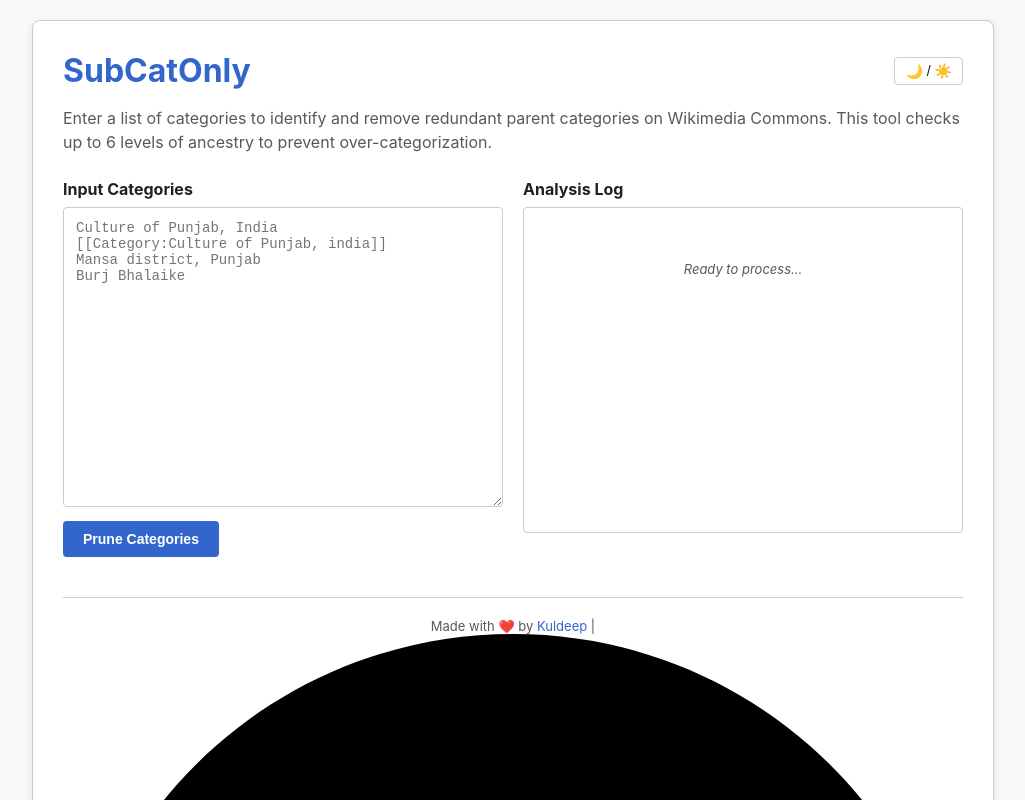
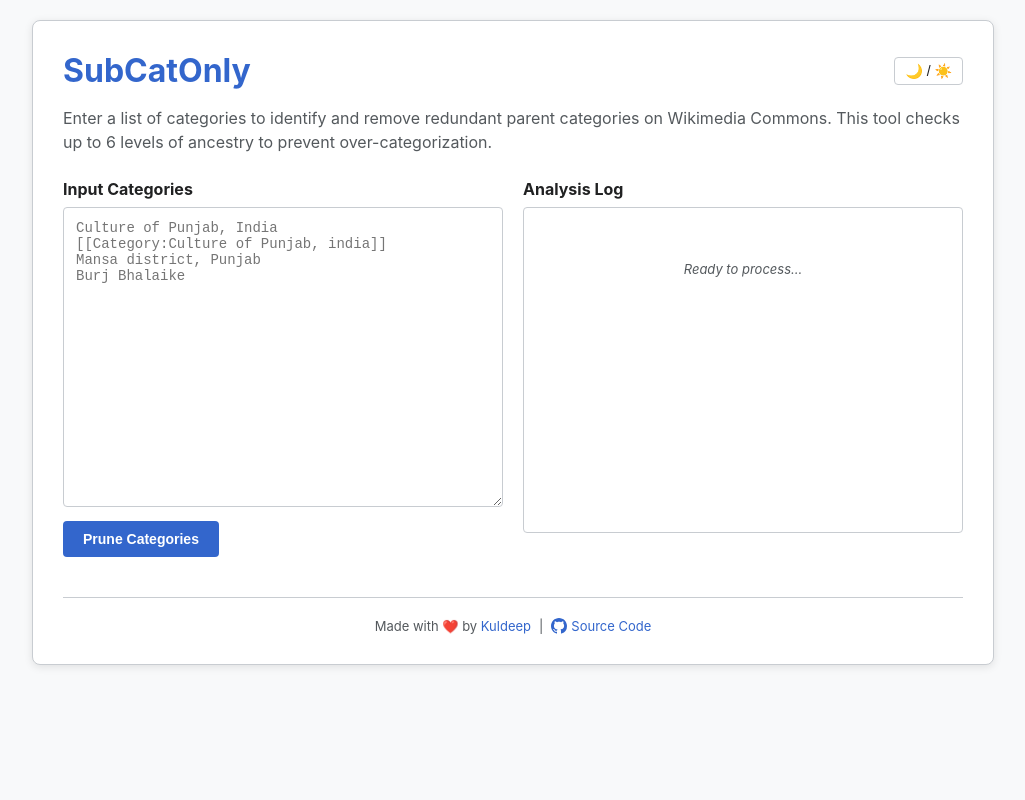
Before and after one commit to Kuldeepburjbhalaike/SubCatOnly, a plain HTML site: page index.html in a window 1280 px wide. Shown: the top 800 px of the page, without its empty margins (127-1152 px from the left). Drawn offline with Linux system fonts and the light colour scheme.

Commit message:
Enhance footer layout and styling

```diff
--- a/index.html
+++ b/index.html
@@ -183,9 +183,28 @@
             color: var(--text-muted);
             border-top: 1px solid var(--border);
             padding-top: 20px;
+            display: flex;
+            justify-content: center;
+            align-items: center;
+            gap: 8px; /* Space between the text parts */
         }
-        footer a { color: var(--primary); text-decoration: none; }
+
+        footer a {
+            color: var(--primary);
+            text-decoration: none;
+            display: inline-flex;
+            align-items: center;
+            gap: 4px; /* Space between Icon and "Source Code" */
+        }
+
         footer a:hover { text-decoration: underline; }
+
+        .github-icon {
+            width: 16px;
+            height: 16px;
+            fill: currentColor;
+            vertical-align: middle;
+        }
     </style>
 </head>
 <body>
@@ -220,8 +239,9 @@
     </div>
 
     <footer>
-        Made with ❤️ by <a href="https://meta.wikimedia.org/wiki/User:Kuldeepburjbhalaike" target="_blank">Kuldeep</a> |
-        <a href="https://github.com/Kuldeepburjbhalaike/Commons-Attribution" target="_blank">
+        <span>Made with ❤️ by <a href="https://meta.wikimedia.org/wiki/User:Kuldeepburjbhalaike" target="_blank">Kuldeep</a></span>
+        <span>|</span>
+        <a href="https://github.com/Kuldeepburjbhalaike/SubCatOnly" target="_blank">
         <svg class="github-icon" viewBox="0 0 16 16" version="1.1" aria-hidden="true"><path fill-rule="evenodd" d="M8 0C3.58 0 0 3.58 0 8c0 3.54 2.29 6.53 5.47 7.59.4.07.55-.17.55-.38 0-.19-.01-.82-.01-1.49-2.01.37-2.53-.49-2.69-.94-.09-.23-.48-.94-.82-1.13-.28-.15-.68-.52-.01-.53.63-.01 1.08.58 1.23.82.72 1.21 1.87.87 2.33.66.07-.52.28-.87.51-1.07-1.78-.2-3.64-.89-3.64-3.95 0-.87.31-1.59.82-2.15-.08-.2-.36-1.02.08-2.12 0 0 .67-.21 2.2.82.64-.18 1.32-.27 2-.27.68 0 1.36.09 2 .27 1.53-1.04 2.2-.82 2.2-.82.44 1.1.16 1.92.08 2.12.51.56.82 1.27.82 2.15 0 3.07-1.87 3.75-3.65 3.95.29.25.54.73.54 1.48 0 1.07-.01 1.93-.01 2.2 0 .21.15.46.55.38A8.013 8.013 0 0016 8c0-4.42-3.58-8-8-8z"></path></svg>
         Source Code
         </a>
```
